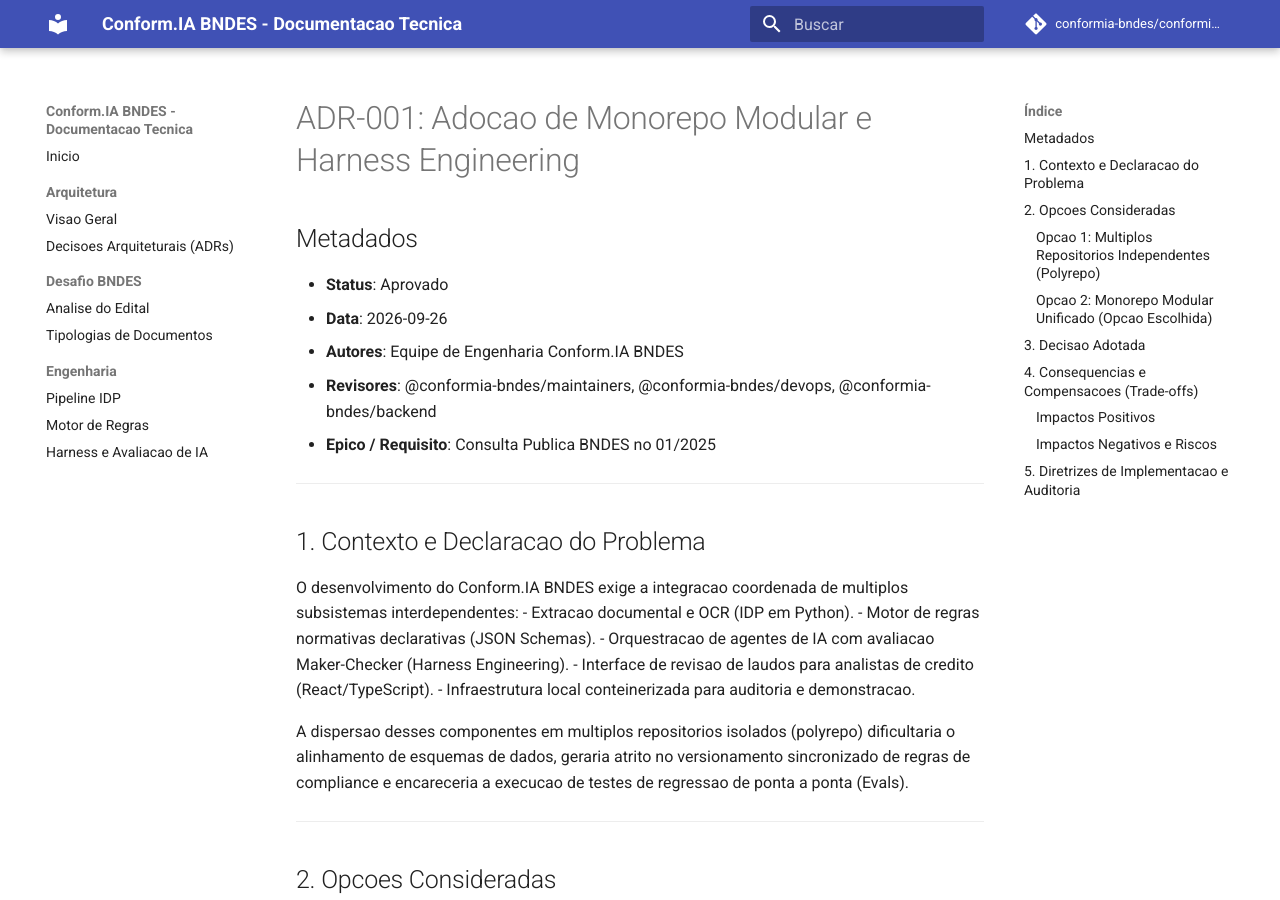
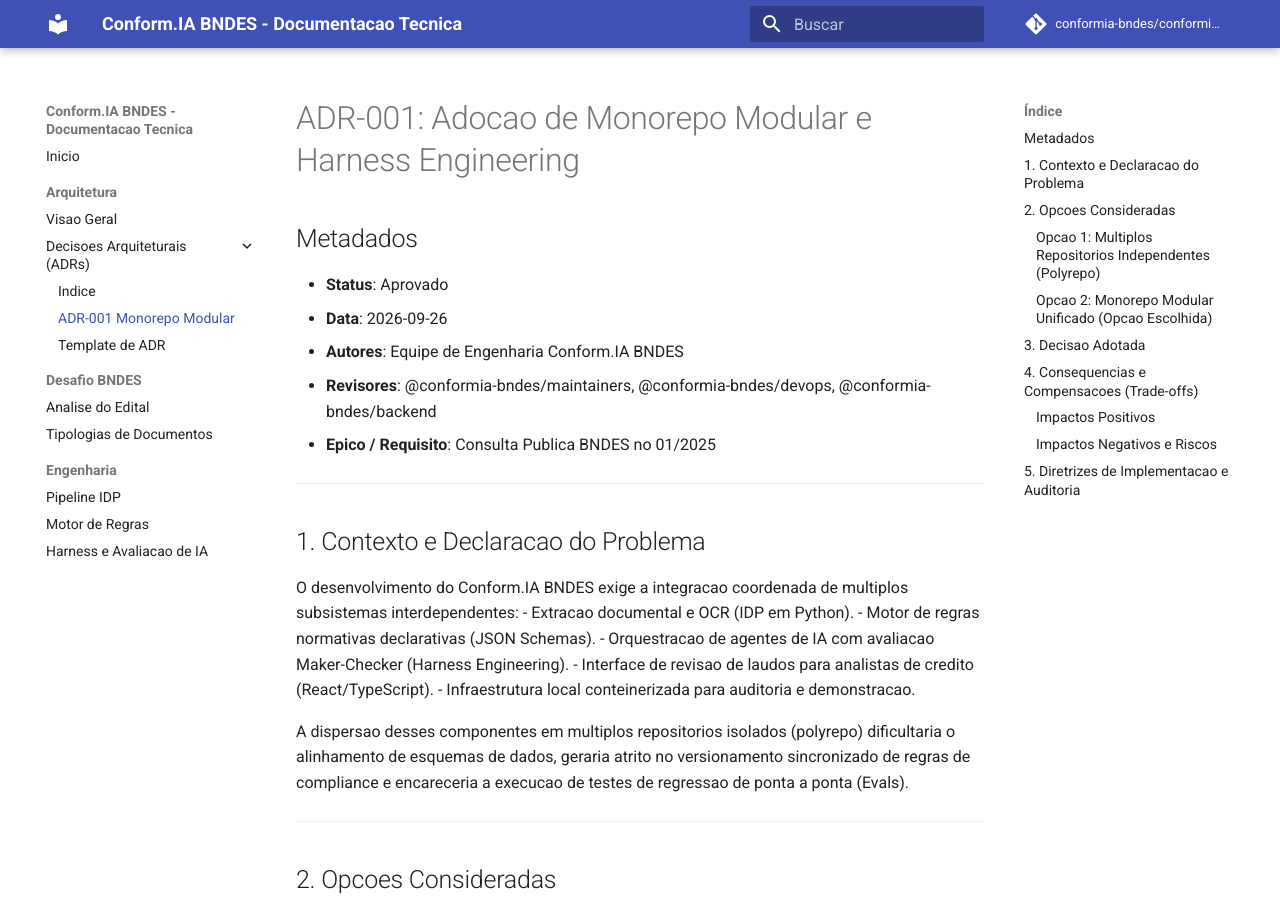
Before and after one commit to conformia-bndes/conformia-platform, an MkDocs documentation site: the page built from docs/architecture/adr-001-monorepo-modular.md, in a window 1280 px wide and 900 px high. Built offline with MkDocs 1.6.1 and Material for MkDocs 9.7.7, drawn with Linux system fonts in a browser that asks for light colours; comment, search, counter and statistics services are not loaded.

```diff
--- a/mkdocs.yml
+++ b/mkdocs.yml
@@ -35,7 +35,10 @@ nav:
   - Inicio: index.md
   - Arquitetura:
       - Visao Geral: architecture/overview.md
-      - Decisoes Arquiteturais (ADRs): architecture/adr-index.md
+      - Decisoes Arquiteturais (ADRs):
+          - Indice: architecture/adr-index.md
+          - ADR-001 Monorepo Modular: architecture/adr-001-monorepo-modular.md
+          - Template de ADR: architecture/adr-template.md
   - Desafio BNDES:
       - Analise do Edital: bndes/compliance-matrix.md
       - Tipologias de Documentos: bndes/document-types.md
```
Also changed, not shown: 2 other files.
